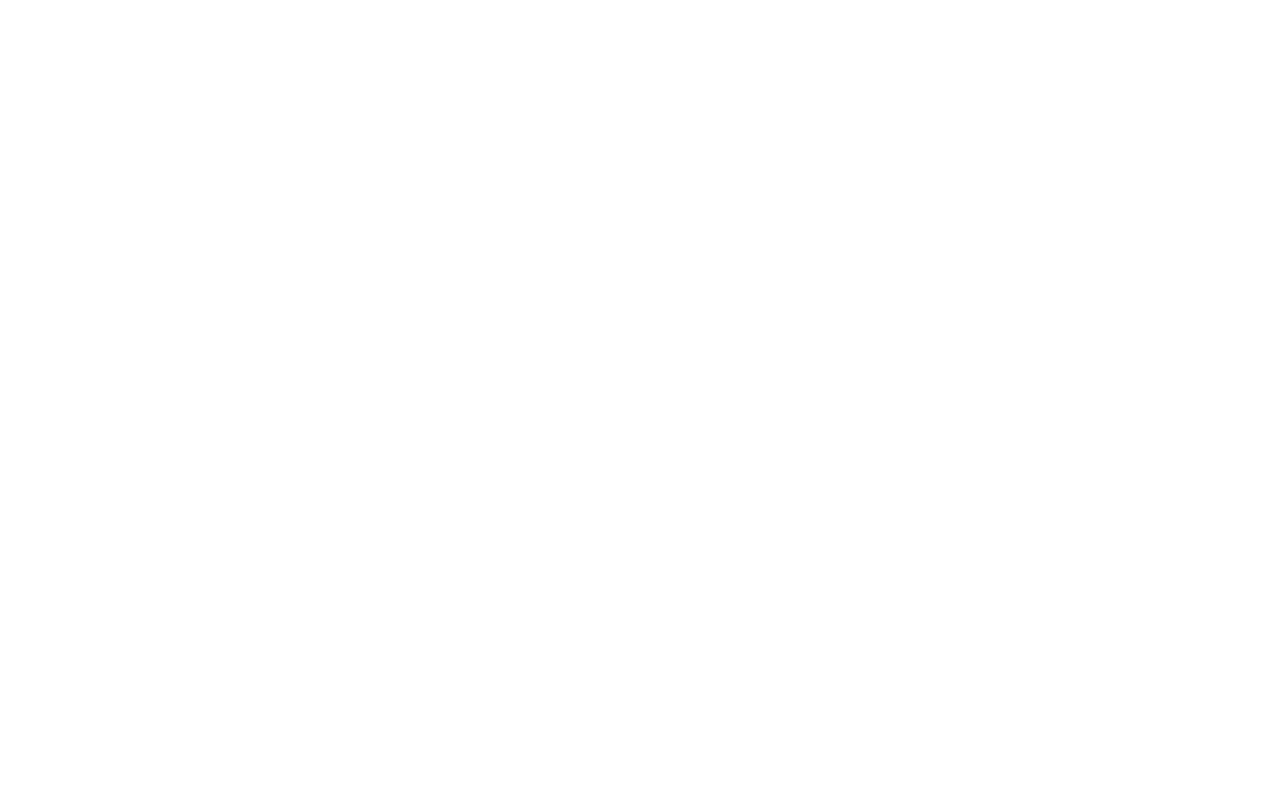
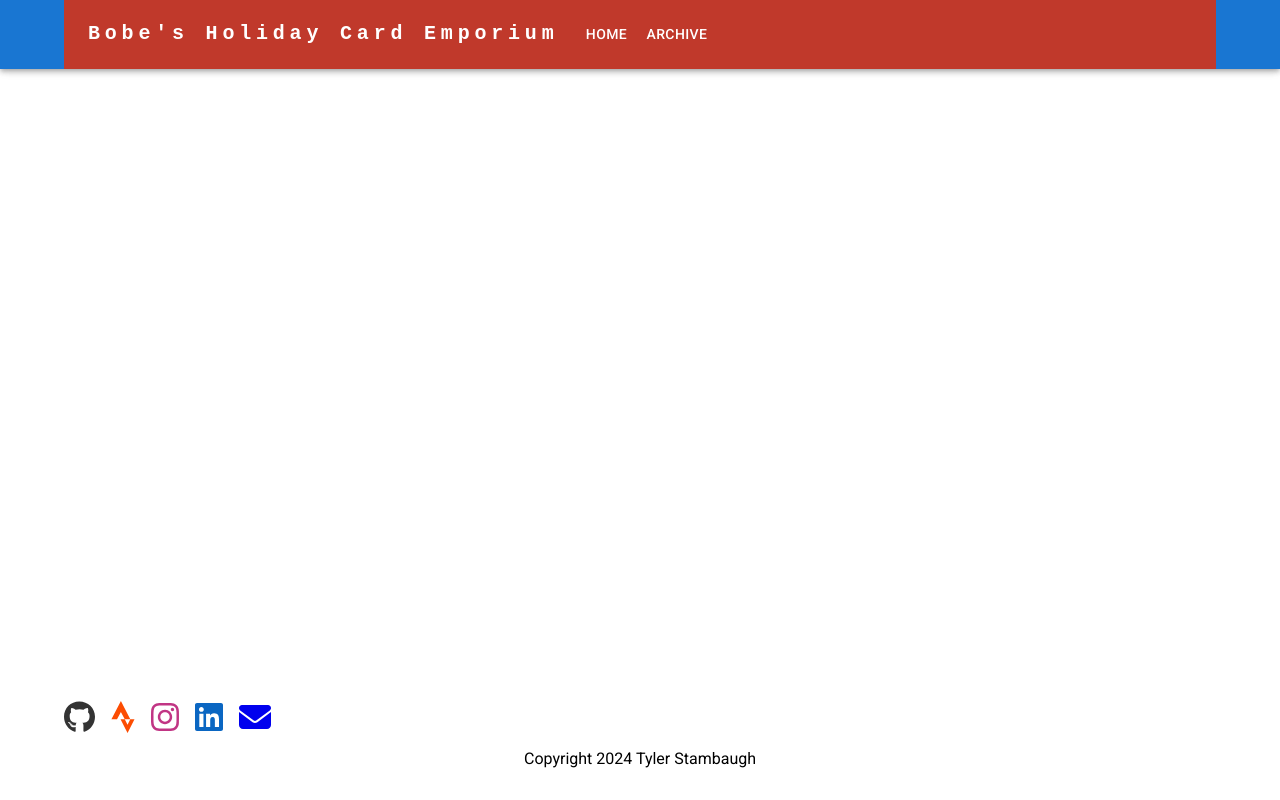
Before and after one commit to tylerstambaugh/holiday-card-site, a React (Vite) app: page /archive in a window 1280 px wide. Before the commit this address had no page. Built offline with nearby package versions, Linux system fonts and the light colour scheme.

Commit message:
putting in navigation

```diff
--- a/package.json
+++ b/package.json
@@ -12,10 +12,14 @@
   "dependencies": {
     "@emotion/react": "^11.13.3",
     "@emotion/styled": "^11.13.0",
+    "@fortawesome/free-brands-svg-icons": "^6.6.0",
+    "@fortawesome/free-solid-svg-icons": "^6.6.0",
+    "@fortawesome/react-fontawesome": "^0.2.2",
     "@mui/icons-material": "^6.1.4",
     "@mui/material": "^6.1.4",
     "react": "^18.3.1",
     "react-dom": "^18.3.1",
+    "react-material-ui-carousel": "^3.4.2",
     "react-router-dom": "^6.27.0"
   },
   "devDependencies": {
--- a/src/App.css
+++ b/src/App.css
@@ -22,7 +22,7 @@ html, body {
   min-height: 100vh;
 }
 
-footer.footer {
+.footer {
   font: 1em roboto;
   justify-content: center;
   color: black;
@@ -33,3 +33,15 @@ footer.footer {
   bottom: 0;
   width: 100%;
 }
+
+.fa_icon {
+  color: #000; /* Black color */
+  font-size: 23px; /* Adjust for medium size */
+}
+
+@media (min-width: 768px) and (max-width: 991px) {
+  /* Medium viewports */
+  .fa-icon {
+    font-size: 25px; /* Add any additional styles specifically for medium viewports */
+  }
+}
--- a/src/App.tsx
+++ b/src/App.tsx
@@ -3,7 +3,8 @@ import { Outlet, Route,  BrowserRouter as Router, Routes } from 'react-router-do
 import './App.css'
 import { Home } from './pages/home'
 import { Header } from './components/header'
-import Footer from './components/footer'
+import { Footer } from './components/footer';
+import { Archive } from './pages/archive';
 
 function Layout() {
   return (
@@ -22,7 +23,8 @@ function App() {
         {/* Define a layout route to include Header and Footer */}
         <Route path="/" element={<Layout />}>
           {/* Home component will be rendered in the Outlet */}
-          <Route index element={<Home />} />
+          <Route path="/home" index element={<Home />} />
+          <Route path="/archive" index element={<Archive />} />
         </Route>
       </Routes>
     </Router>
--- a/src/components/footer.tsx
+++ b/src/components/footer.tsx
@@ -1,12 +1,65 @@
+import React from 'react';
+import { FontAwesomeIcon } from '@fortawesome/react-fontawesome';
+import {
+  faStrava,
+  faGithub,
+  faInstagram,
+  faLinkedin,
+} from '@fortawesome/free-brands-svg-icons';
+import { faEnvelope } from '@fortawesome/free-solid-svg-icons';
+import { Container, Stack } from '@mui/material';
 import '../App.css'
-export default function Footer() {
 
-   const currentYear = new Date().getFullYear();
+export const Footer: React.FC = () => {
+  return (
+    <footer
+      className={`footer justify-content-center align-items-center`}
+    >
+      <Container className="d-flex justify-content-center">
+        <Stack
+          className="d-flex justify-content-around"
+          style={{
+            width: '100%',
 
-  return (
-    <footer className="footer">
-      <p>© {currentYear} Tyler Stambaugh. All rights reserved.</p>
+          }}
+          direction="row"
+          spacing={2}
+        >
+            <a
+              href="https://github.com/tylerstambaugh"
+              target="_blank"
+            >
+              <FontAwesomeIcon icon={faGithub} color="#333" size="2x" />
+            </a>
+            <a
+              href="https://www.strava.com/athletes/381648"
+              target="_blank"
+            >
+              <FontAwesomeIcon icon={faStrava} color="#fc4c02" size="2x" />
+            </a>
+            <a
+              href="https://www.instagram.com/tyler_stambaugh/"
+              target="_blank"
+            >
+              <FontAwesomeIcon icon={faInstagram} color="#c13584" size="2x" />
+            </a>
+            <a
+              href="https://www.linkedin.com/in/tyler-stambaugh-b274a59/"
+              target="_blank"
+            >
+              <FontAwesomeIcon icon={faLinkedin} color="#0a66c2"  size="2x"/>
+            </a>
+            <a href="mailto:tyler.stambaugh@icloud.com" target="_blank">
+              <FontAwesomeIcon
+                icon={faEnvelope}
+                size="2x"
+              />
+            </a>
+            </Stack>
+          <Stack className="text-center">
+            <p>Copyright 2024 Tyler Stambaugh</p>
+        </Stack>
+      </Container>
     </footer>
   );
-
-}
+};
--- a/src/components/header.tsx
+++ b/src/components/header.tsx
@@ -2,11 +2,13 @@ import { AppBar, Container, Toolbar, Typography, Box, IconButton, Menu, MenuItem
 import MenuIcon from '@mui/icons-material/Menu';
 import React from "react";
 import "../App.css"
+import { useNavigate } from "react-router-dom";
 
-const pages = ['Products', 'Pricing', 'Blog'];
+const pages = ['Home', 'Archive'];
 // const settings = ['Profile', 'Account', 'Dashboard', 'Logout'];
 
 export const Header = () => {
+    const navigate = useNavigate();
   const [anchorElNav, setAnchorElNav] = React.useState<null | HTMLElement>(null);
   // const [anchorElUser, setAnchorElUser] = React.useState<null | HTMLElement>(null);
 
@@ -26,7 +28,7 @@ export const Header = () => {
   // };
 
   return (
-    <AppBar
+    <AppBar  className="header"
     >
       <Container>
         <Toolbar  className="header">
@@ -34,8 +36,6 @@ export const Header = () => {
           <Typography
             variant="h6"
             noWrap
-            component="a"
-            href="#app-bar-with-responsive-menu"
             sx={{
               mr: 2,
               display: { xs: 'none', md: 'flex' },
@@ -77,7 +77,7 @@ export const Header = () => {
               sx={{ display: { xs: 'block', md: 'none' } }}
             >
               {pages.map((page) => (
-                <MenuItem key={page} onClick={handleCloseNavMenu}>
+                <MenuItem key={page} onClick={() => {navigate(`/${page}`); handleCloseNavMenu()}}>
                   <Typography sx={{ textAlign: 'center' }}>{page}</Typography>
                 </MenuItem>
               ))}
@@ -88,25 +88,22 @@ export const Header = () => {
             variant="h6"
 
             component="a"
-            href="#app-bar-with-responsive-menu"
             sx={{
-              mr: 2,
               display: { xs: 'flex', md: 'none' },
               flexGrow: 1,
               fontFamily: 'monospace',
               fontWeight: 700,
-              letterSpacing: '.3rem',
               color: 'inherit',
               textDecoration: 'none',
             }}
           >
-             Bobe's Holiday Card Emporium
+             Bobe's Holiday Cards
           </Typography>
           <Box sx={{ flexGrow: 1, display: { xs: 'none', md: 'flex' } }}>
             {pages.map((page) => (
               <Button
                 key={page}
-                onClick={handleCloseNavMenu}
+                onClick={() => {navigate(`/${page}`); handleCloseNavMenu()}}
                 sx={{ my: 2, color: 'white', display: 'block' }}
               >
                 {page}
--- /dev/null
+++ b/src/pages/archive.tsx
@@ -0,0 +1,9 @@
+
+export const Archive = () => {
+    return (
+        <>
+        <p>archive content goes here</p>
+        </>
+    )
+
+}
```
Also changed, not shown: 1 other file (tests, documents, lock files or other folders).
